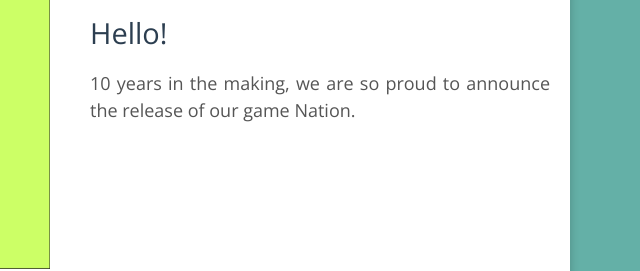
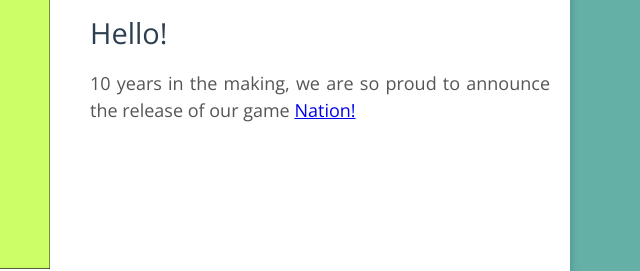
Before and after one commit to NationBoardgame/site, a plain HTML site: page index.html in a window 1280 px wide. Shown: the part 495-766 px from the top of the page, 490-1130 px from the left. Drawn offline with nearby package versions, Linux system fonts and the light colour scheme.

Commit message:
Link added

```diff
--- a/index.html
+++ b/index.html
@@ -151,7 +151,9 @@
               <div class="approach-text">
                 <h2 class="approach-header">Hello!</h2>
                 <p>
-                  10 years in the making, we are so proud to announce the release of our game Nation.
+                  10 years in the making, we are so proud to announce the release of our game <a href="https://nationboardgame.github.io/site/Nation_Rulebook.pdf">Nation!</a>
+
+
                 </p>
               </div>
             </div>
```
